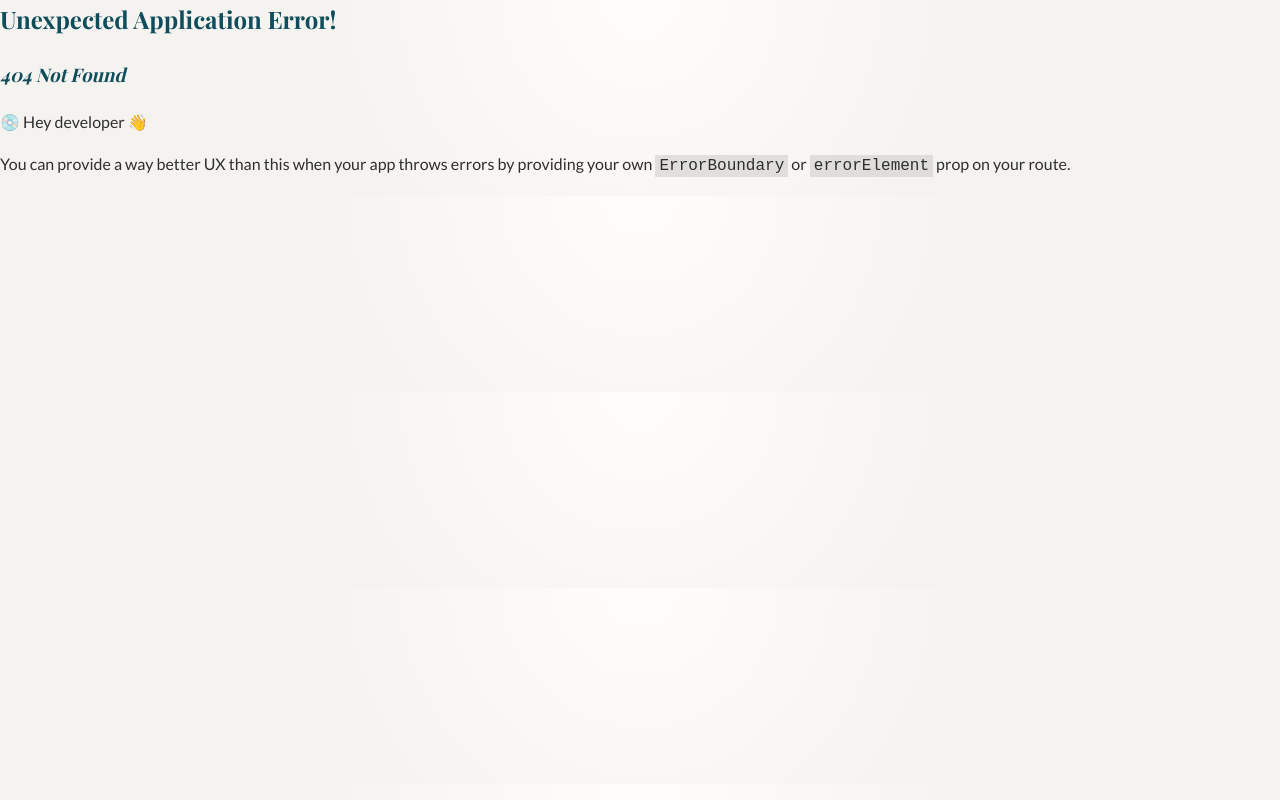
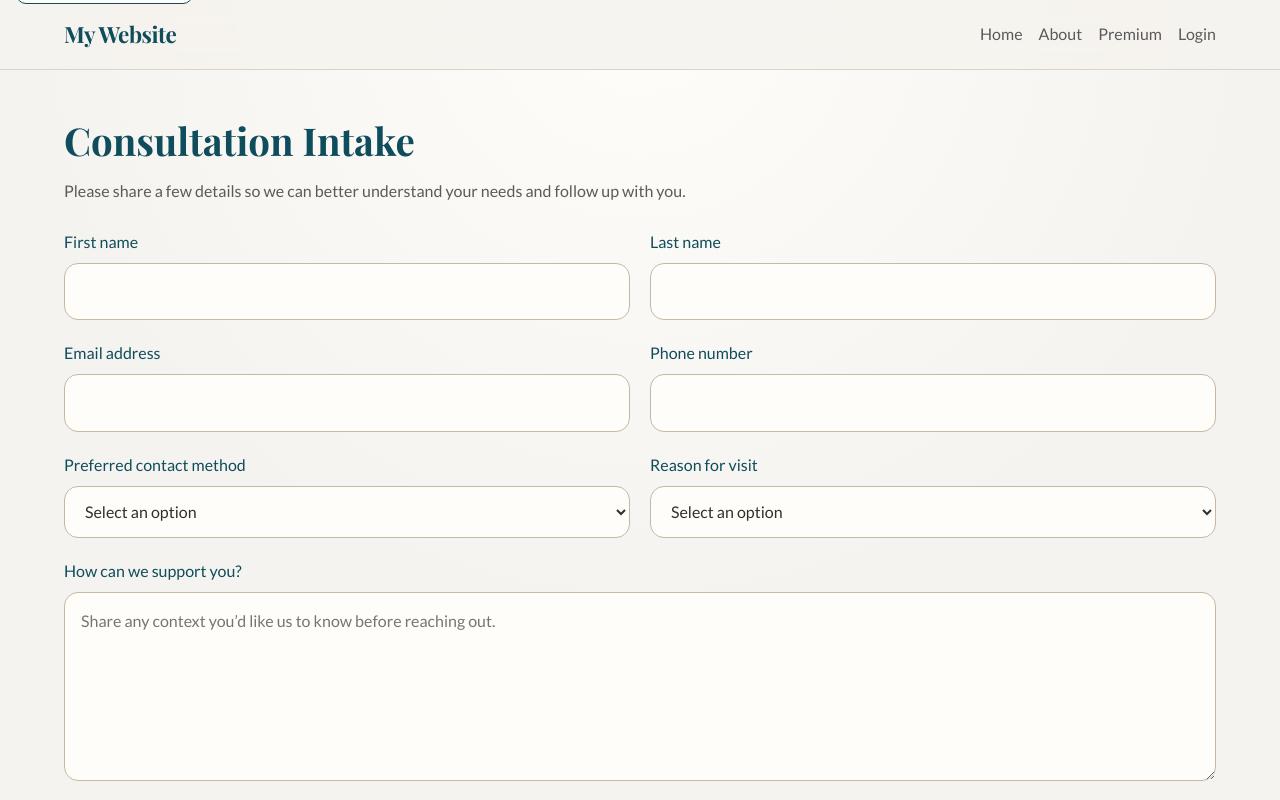
Before and after one commit to StefnotAdevyet/angiesSite, a React (Vite) app: page /intake in a window 1280 px wide. Before the commit this address had no page. Shown: the top 800 px of the page. Built offline with nearby package versions, Linux system fonts and the light colour scheme.

Commit message:
Add intake page and consultation request form

```diff
--- a/src/app/Routes.tsx
+++ b/src/app/Routes.tsx
@@ -4,6 +4,7 @@ import { ProtectedRoute } from "../features/paywall/ProtectedRoute";
 import { AboutPage } from "../pages/AboutPage";
 import { AccountPage } from "../pages/AccountPage";
 import { HomePage } from "../pages/HomePage";
+import { IntakePage } from "../pages/IntakePage";
 import { LoginPage } from "../pages/LoginPage";
 import { PremiumPage } from "../pages/PremiumPage";
 import { PricingPage } from "../pages/PricingPage";
@@ -20,6 +21,10 @@ export const router = createBrowserRouter([
             {
                 path: "about",
                 element: <AboutPage />,
+            },
+            {
+                path: "intake",
+                element: <IntakePage />,
             },
             {
                 path: "login",
--- a/src/pages/HomePage.tsx
+++ b/src/pages/HomePage.tsx
@@ -1,6 +1,7 @@
 import { Button } from "../components/ui/Button";
 import { Card } from "../components/ui/Card";
 import { Container } from "../components/ui/Container";
+import { Link } from "react-router-dom";
 import { Section } from "../components/ui/Section";
 
 export function HomePage() {
@@ -18,7 +19,9 @@ export function HomePage() {
                         </p>
 
                         <div className="hero-actions">
-                            <Button>Book a Consultation</Button>
+                            <Link to="/intake" className="button-link">
+                                <Button>Book a Consultation</Button>
+                            </Link>
                         </div>
                     </div>
 
--- /dev/null
+++ b/src/pages/IntakePage.tsx
@@ -0,0 +1,177 @@
+import { useState, type FormEvent } from "react";
+import { Button } from "../components/ui/Button";
+import { Container } from "../components/ui/Container";
+import { Section } from "../components/ui/Section";
+
+type IntakeFormData = {
+  firstName: string;
+  lastName: string;
+  email: string;
+  phone: string;
+  preferredContact: string;
+  reasonForVisit: string;
+  message: string;
+};
+
+const initialFormData: IntakeFormData = {
+  firstName: "",
+  lastName: "",
+  email: "",
+  phone: "",
+  preferredContact: "",
+  reasonForVisit: "",
+  message: "",
+};
+
+export function IntakePage() {
+  const [formData, setFormData] = useState<IntakeFormData>(initialFormData);
+  const [isSubmitted, setIsSubmitted] = useState(false);
+
+  function handleChange(
+    event: React.ChangeEvent<HTMLInputElement | HTMLSelectElement | HTMLTextAreaElement>
+  ) {
+    const { name, value } = event.target;
+
+    setFormData((currentValue) => ({
+      ...currentValue,
+      [name]: value,
+    }));
+  }
+
+  function handleSubmit(event: FormEvent<HTMLFormElement>) {
+    event.preventDefault();
+
+    // Placeholder submit behavior for now.
+    // Later this can POST to your backend or form service.
+    console.log("Submitted intake form:", formData);
+
+    setIsSubmitted(true);
+  }
+
+  if (isSubmitted) {
+    return (
+      <Container>
+        <Section title="Thank you" titleId="intake-success-title">
+          <p>
+            Your consultation request has been received. Someone will follow up with you soon.
+          </p>
+        </Section>
+      </Container>
+    );
+  }
+
+  return (
+    <Container>
+      <Section title="Consultation Intake" titleId="intake-title">
+        <p>
+          Please share a few details so we can better understand your needs and
+          follow up with you.
+        </p>
+
+        <form className="intake-form" onSubmit={handleSubmit}>
+          <div className="form-grid">
+            <div className="form-field">
+              <label htmlFor="firstName">First name</label>
+              <input
+                id="firstName"
+                name="firstName"
+                type="text"
+                autoComplete="given-name"
+                value={formData.firstName}
+                onChange={handleChange}
+                required
+              />
+            </div>
+
+            <div className="form-field">
+              <label htmlFor="lastName">Last name</label>
+              <input
+                id="lastName"
+                name="lastName"
+                type="text"
+                autoComplete="family-name"
+                value={formData.lastName}
+                onChange={handleChange}
+                required
+              />
+            </div>
+
+            <div className="form-field">
+              <label htmlFor="email">Email address</label>
+              <input
+                id="email"
+                name="email"
+                type="email"
+                autoComplete="email"
+                value={formData.email}
+                onChange={handleChange}
+                required
+              />
+            </div>
+
+            <div className="form-field">
+              <label htmlFor="phone">Phone number</label>
+              <input
+                id="phone"
+                name="phone"
+                type="tel"
+                autoComplete="tel"
+                value={formData.phone}
+                onChange={handleChange}
+              />
+            </div>
+
+            <div className="form-field">
+              <label htmlFor="preferredContact">Preferred contact method</label>
+              <select
+                id="preferredContact"
+                name="preferredContact"
+                value={formData.preferredContact}
+                onChange={handleChange}
+                required
+              >
+                <option value="">Select an option</option>
+                <option value="email">Email</option>
+                <option value="phone">Phone</option>
+              </select>
+            </div>
+
+            <div className="form-field">
+              <label htmlFor="reasonForVisit">Reason for visit</label>
+              <select
+                id="reasonForVisit"
+                name="reasonForVisit"
+                value={formData.reasonForVisit}
+                onChange={handleChange}
+                required
+              >
+                <option value="">Select an option</option>
+                <option value="general-wellness">General wellness support</option>
+                <option value="hormonal-health">Hormonal health</option>
+                <option value="nutrition-lifestyle">Nutrition and lifestyle</option>
+                <option value="consultation">Initial consultation</option>
+                <option value="other">Other</option>
+              </select>
+            </div>
+          </div>
+
+          <div className="form-field">
+            <label htmlFor="message">How can we support you?</label>
+            <textarea
+              id="message"
+              name="message"
+              rows={6}
+              value={formData.message}
+              onChange={handleChange}
+              placeholder="Share any context you’d like us to know before reaching out."
+            />
+          </div>
+
+          <div className="form-actions">
+            <Button type="submit">Submit Request</Button>
+          </div>
+        </form>
+      </Section>
+    </Container>
+  );
+}
--- a/src/styles/globals.css
+++ b/src/styles/globals.css
@@ -319,6 +319,51 @@ h6 {
 }
 
 /* =========================================================
+   Forms
+   ========================================================= */
+
+.intake-form {
+    margin-top: var(--space-6);
+}
+
+.form-grid {
+    display: grid;
+    grid-template-columns: repeat(2, minmax(0, 1fr));
+    gap: var(--space-5);
+    margin-bottom: var(--space-5);
+}
+
+.form-field {
+    display: flex;
+    flex-direction: column;
+    gap: var(--space-2);
+}
+
+.form-field label {
+    font-weight: var(--font-weight-medium);
+    color: var(--color-primary);
+}
+
+.form-field input,
+.form-field select,
+.form-field textarea {
+    width: 100%;
+    padding: 0.9rem 1rem;
+    border: 1px solid var(--color-border-strong);
+    border-radius: var(--radius-md);
+    background: var(--color-surface);
+    color: var(--color-text);
+}
+
+.form-field textarea {
+    resize: vertical;
+}
+
+.form-actions {
+    margin-top: var(--space-6);
+}
+
+/* =========================================================
    Buttons
    ========================================================= */
 
@@ -432,4 +477,8 @@ h6 {
     .hero-visual {
         justify-content: flex-start;
     }
+
+    .form-grid {
+        grid-template-columns: 1fr;
+    }
 }
```
